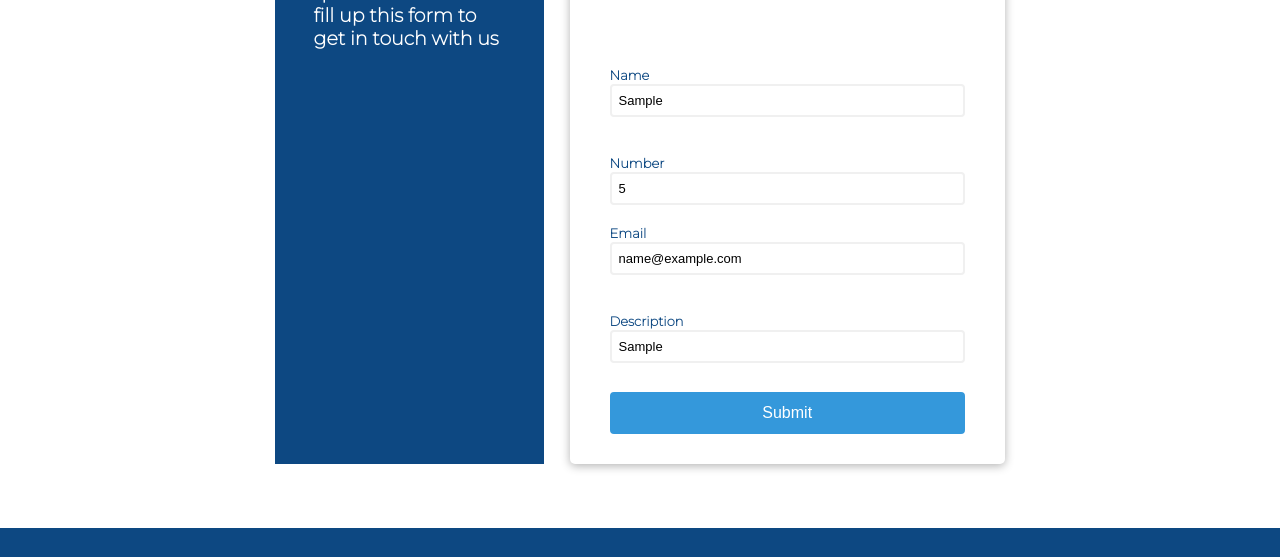
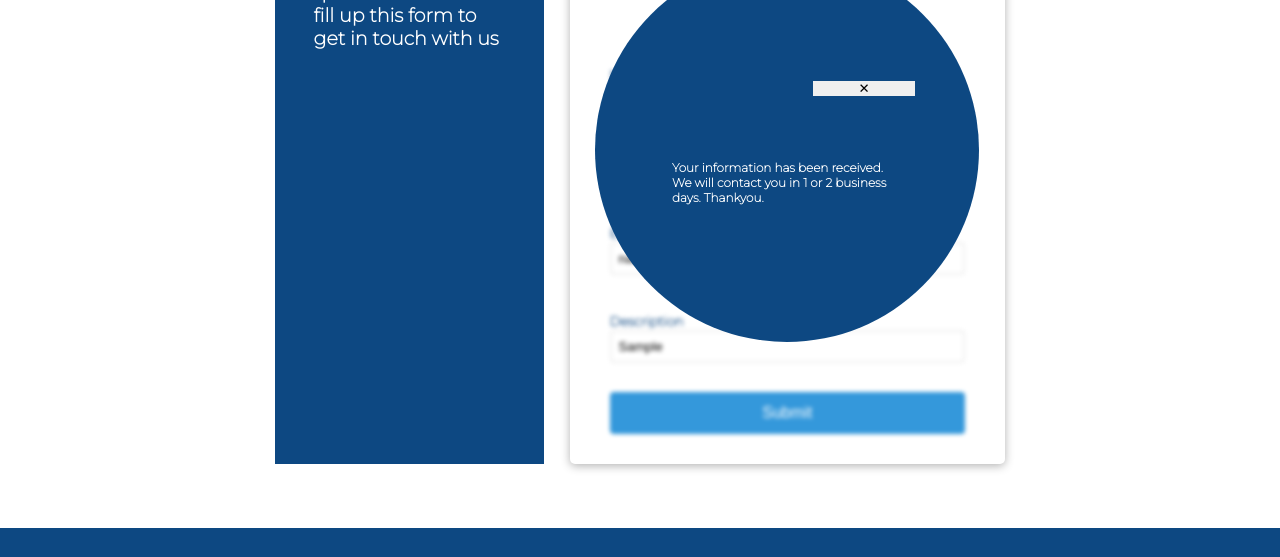
Before and after one commit to nira0101/GSAPS_finalproject, a website built with Vite: page contact.html in a window 1280 px wide. Both pictures are taken after typing "Sample", "5", "name@example.com", "Sample" into the empty fields and a click on the button "Submit". Shown: the part 388-945 px from the top of the page. Built offline with nearby package versions, Linux system fonts and the light colour scheme; no server answers.

Commit message:
final changes again

```diff
--- a/contact.html
+++ b/contact.html
@@ -74,6 +74,24 @@
                     </div>
                     <button id="c-submit" class="c-btn">Submit</button>
                 </form>
+
+                <div class="form-submit-c hidden">
+                  <div class="c-s">
+
+                    <div class="c-icon">
+
+                      <input  type="button" class="close" value="✕" onclick="refreshPage()" />
+                    </div>
+                    <div class="c-info">
+
+                      <h2 class="c-d">Your information has been received.
+                        We will contact you in 1 or 2 business days.
+                        Thankyou.
+                      </h2>
+                    </div>
+
+                  </div>
+                </div>
             </div>
             </div>
 
--- a/main.js
+++ b/main.js
@@ -71,9 +71,26 @@ contactDataPost();
        number: formOne.elements.number.value,
        desc:formOne.elements.desc.value
       });
+      document.querySelector(".form-submit-c").classList.remove("hidden");
+      document.querySelector("#form-c").classList.add("blur");
+            document.querySelector(".close").addEventListener("click", ()=>{
+              close();
+              refreshPage();
+            })
+
+    }
 
 
+    function close(){
+      document.querySelector(".form-submit-c").classList.add("hidden");
+      document.querySelector("#form-c").classList.remove("blur");
     }
+
+    function refreshPage() {
+      // window.location.href = window.location.href;
+      location.reload();
+    }
+
 
 
 
--- a/sass/layout/_contact.scss
+++ b/sass/layout/_contact.scss
@@ -88,3 +88,39 @@ main {
   margin-top: 20px;
   width: 100%;
 }
+
+.form-submit-c {
+  position: absolute;
+  height: 89vw;
+  border-radius: 50%;
+  top: 97vw;
+  background-color: #0d4882;
+  margin: 5vw 6.5vw;
+  right: 0vw;
+  z-index: 1000;
+  display: flex;
+  align-items: center;
+
+  .c-info {
+    padding: 1vw;
+  }
+
+  .c-s {
+    padding: 5vw;
+
+    .c-d {
+      color: white;
+      font-family: $primary-font;
+      font-size: 12px;
+    }
+    .c-icon {
+      margin-bottom: 4vw;
+      display: flex;
+      justify-content: flex-end;
+      .close {
+        border: none;
+        width: 8vw;
+      }
+    }
+  }
+}
--- a/sass/layout/_responsive.scss
+++ b/sass/layout/_responsive.scss
@@ -176,6 +176,12 @@
         font-size: 16px;
       }
     }
+  }
+  .form-submit-c {
+    height: 30vw;
+    width: 30vw;
+    top: 48vw;
+    right: 12vw;
   }
 
   /*job.html*/
@@ -456,6 +462,14 @@
     }
   }
 
+  .form-submit-c {
+    top: 22vw;
+    right: 17vw;
+    .close {
+      width: 3vw;
+    }
+  }
+
   /*contact.html*/
   .j-heading {
     font-size: 24px;
```
